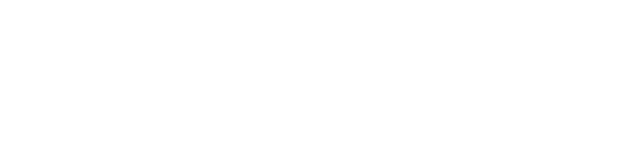
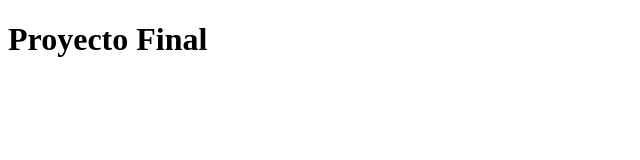
Before and after one commit to Clausel-Ortesc/Proyecto-Final, a plain HTML site: page index.html in a window 1280 px wide. Shown: the whole page, without its empty margins (0-640 px from the left). Drawn offline with Linux system fonts and the light colour scheme.

Commit message:
Se agrega titulo
Dentro del index.html, en el  body, en la linea 10 se crea un encabezado en h1 con el nombre de Proyecto Final.

```diff
--- a/index.html
+++ b/index.html
@@ -4,7 +4,12 @@
     <meta charset="UTF-8">
     <meta http-equiv="X-UA-Compatible" content="IE=edge">
     <meta name="viewport" content="width=device-width, initial-scale=1.0">
-    <title>Document</title>
+    <title>Proyecto Final</title>
 </head>
-<body><script src="./app.js"></script></body>
+<body>
+   <h1>Proyecto Final</h1>
+
+
+    <script src="./app.js"></script>
+</body>
 </html>
```
